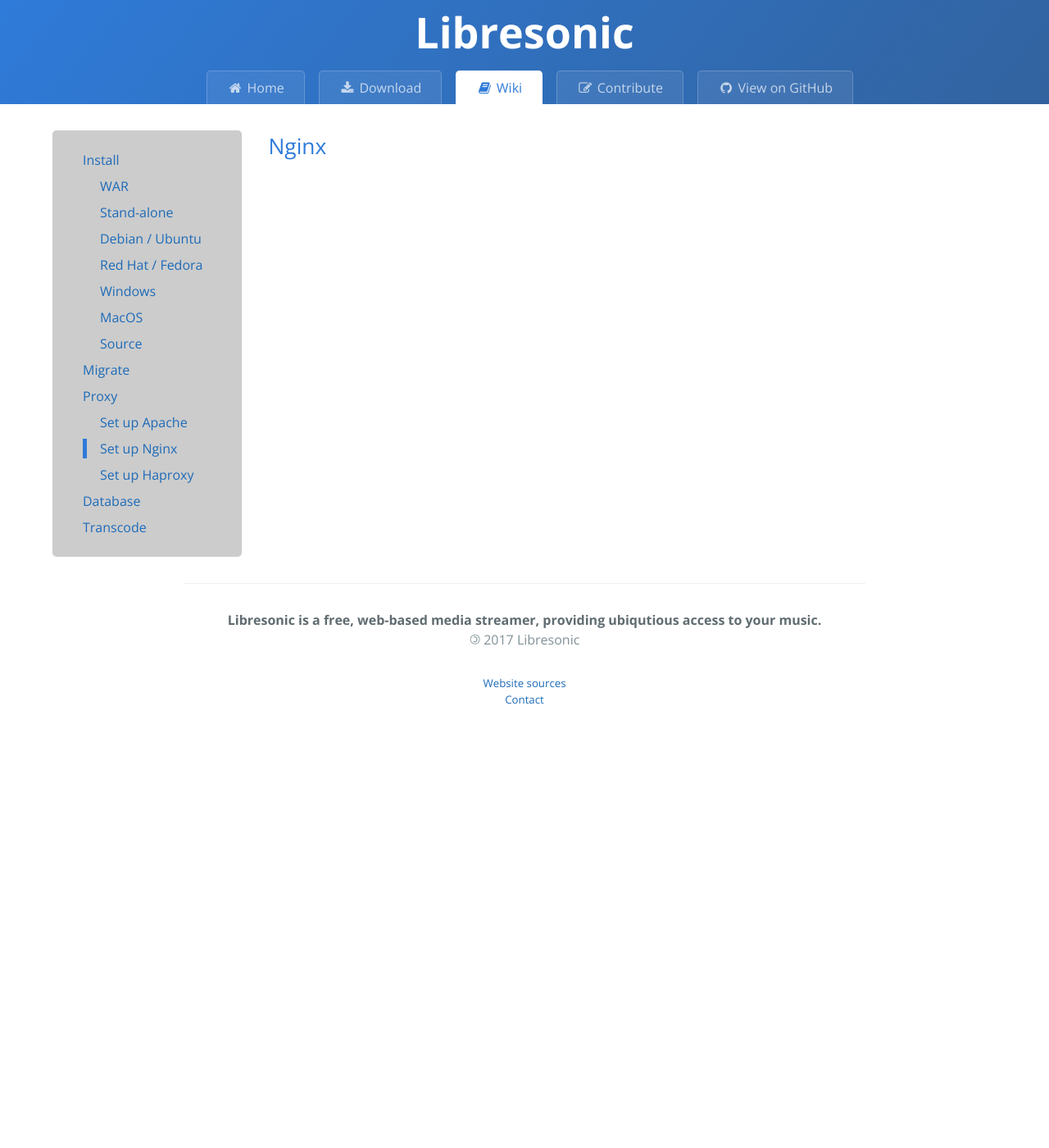
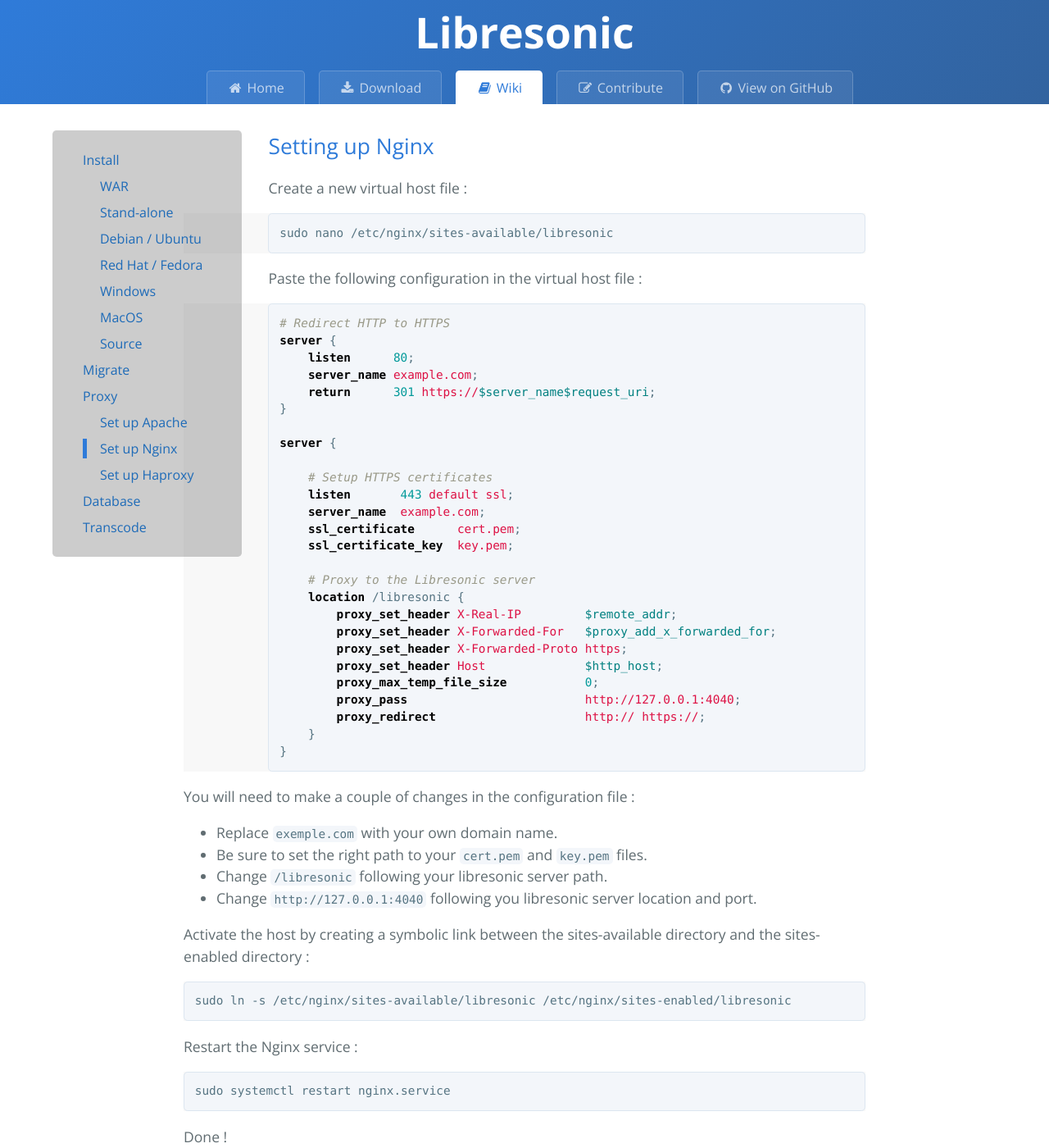
Before and after one commit to airsonic/airsonic.github.io, a Jekyll site: the page built from wiki/proxy/20_nginx.md, in a window 1280 px wide and 1400 px high. Shown: the whole window at 82% size. Built offline with Jekyll 4.4.1, drawn with Linux system fonts in a browser that asks for light colours.

Commit message:
Add Proxy wiki pages

````diff
--- a/wiki/proxy/20_nginx.md
+++ b/wiki/proxy/20_nginx.md
@@ -3,4 +3,57 @@ layout: wiki
 title: Set up Nginx
 permalink: /wiki/proxy/nginx/
 ---
-## Nginx
+## Setting up Nginx
+
+Create a new virtual host file :
+
+```
+sudo nano /etc/nginx/sites-available/libresonic
+```
+
+Paste the following configuration in the virtual host file :
+```nginx
+# Redirect HTTP to HTTPS
+server {
+    listen      80;
+    server_name example.com;
+    return      301 https://$server_name$request_uri;
+}
+
+server {
+
+    # Setup HTTPS certificates
+    listen       443 default ssl;
+    server_name  example.com;
+    ssl_certificate      cert.pem;
+    ssl_certificate_key  key.pem;
+
+    # Proxy to the Libresonic server
+    location /libresonic {
+        proxy_set_header X-Real-IP         $remote_addr;
+        proxy_set_header X-Forwarded-For   $proxy_add_x_forwarded_for;
+        proxy_set_header X-Forwarded-Proto https;
+        proxy_set_header Host              $http_host;
+        proxy_max_temp_file_size           0;
+        proxy_pass                         http://127.0.0.1:4040;
+        proxy_redirect                     http:// https://;
+    }
+}
+```
+You will need to make a couple of changes in the configuration file :
+* Replace `exemple.com` with your own domain name.
+* Be sure to set the right path to your `cert.pem` and `key.pem` files.
+* Change `/libresonic` following your libresonic server path.
+* Change `http://127.0.0.1:4040` following you libresonic server location and port.
+
+Activate the host by creating a symbolic link between the sites-available directory and the sites-enabled directory :
+```
+sudo ln -s /etc/nginx/sites-available/libresonic /etc/nginx/sites-enabled/libresonic
+```
+
+Restart the Nginx service :
+```
+sudo systemctl restart nginx.service
+```
+
+Done !
````
Also changed, not shown: wiki/proxy/10_apache.md (+35 -1 lines), wiki/proxy/30_haproxy.md (+52 -1 lines).
